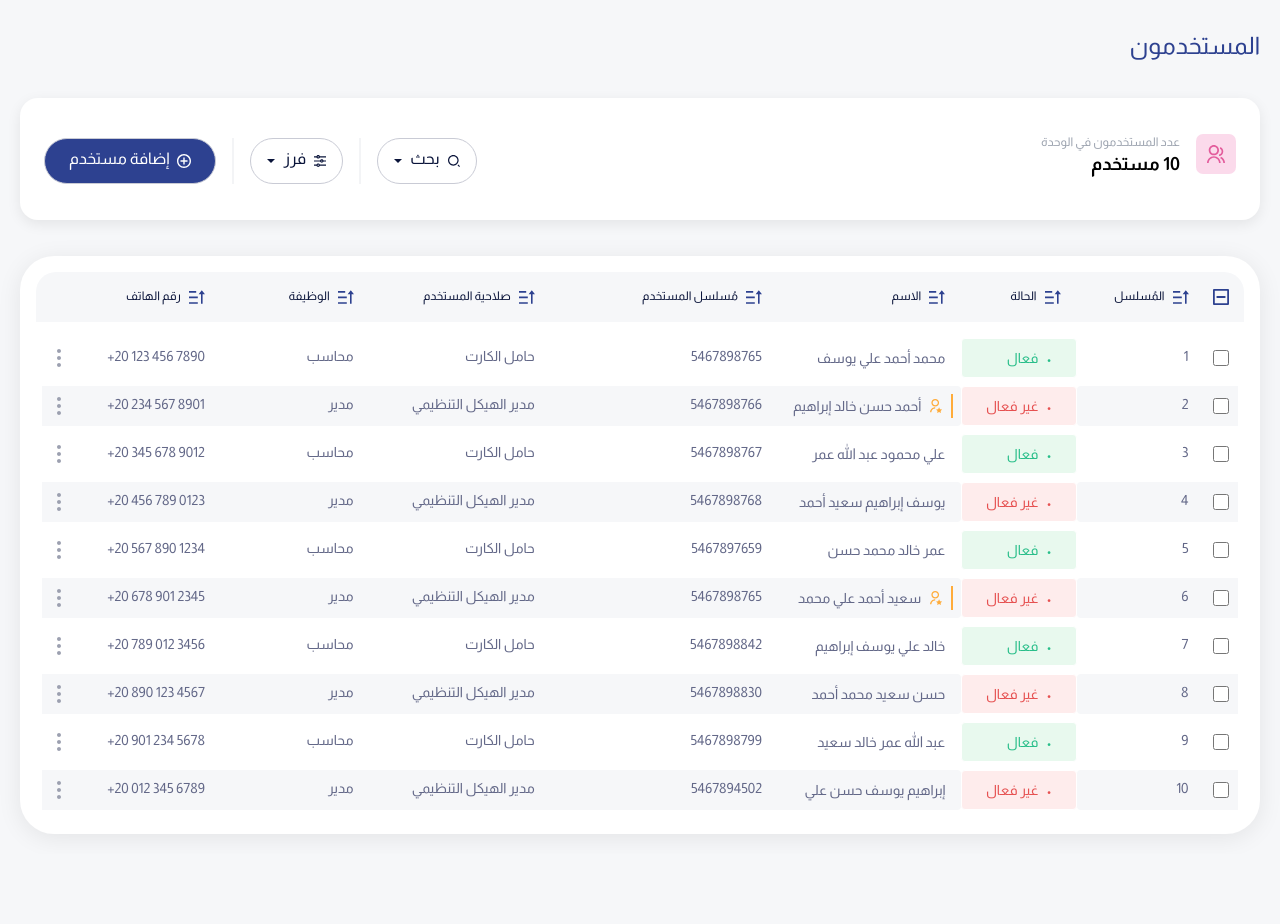
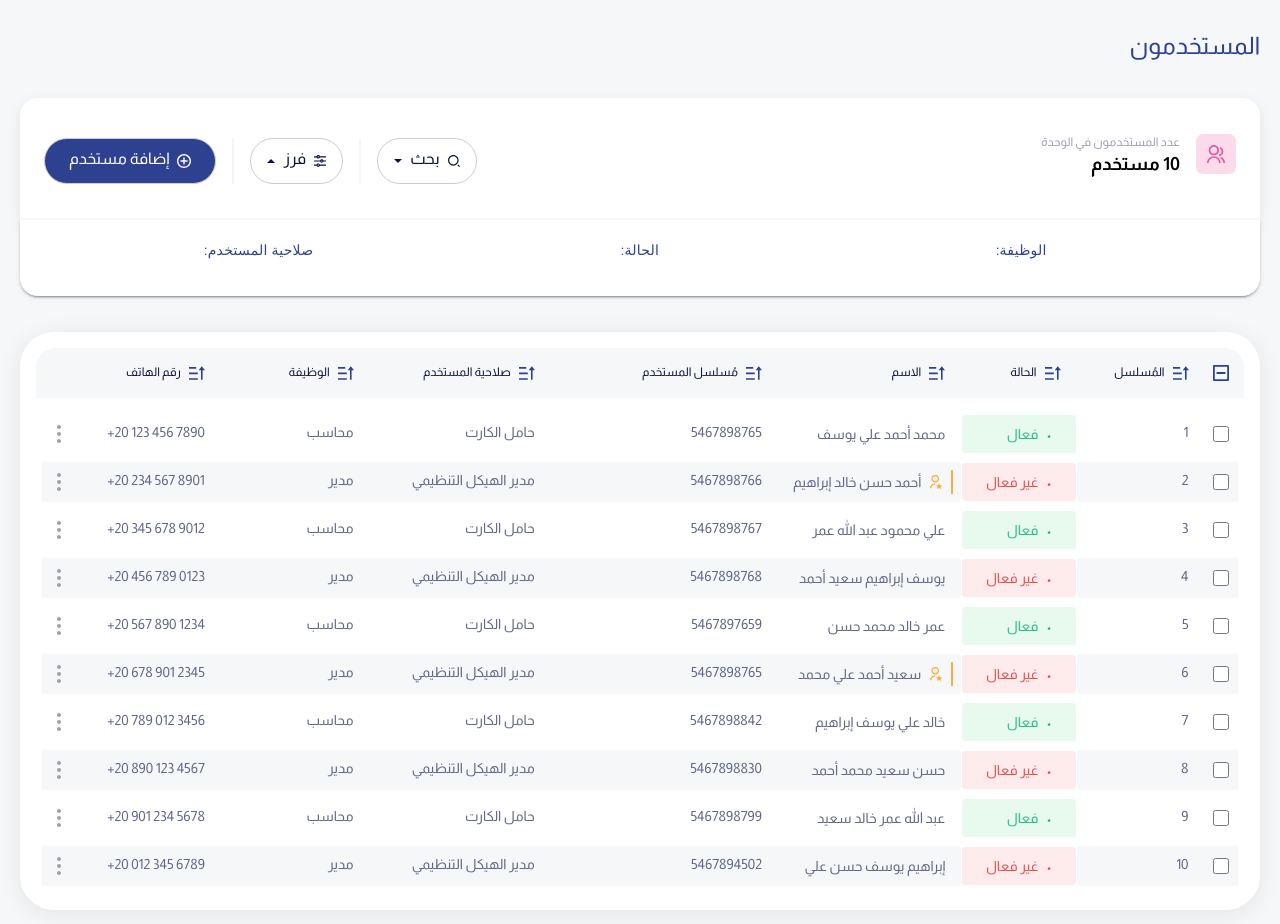
Before and after one commit to MarcoRizzk/Solarus, an Angular app: page /home in a window 1280 px wide. Both pictures are taken after a click on the button "فرز". Shown: the top 924 px of the page. Before the commit the page ends 854 px from the top, so only its background shows below. Built offline with nearby package versions, Linux system fonts and the light colour scheme.

Commit message:
adding panel for filter

```diff
--- a/src/app/app.module.ts
+++ b/src/app/app.module.ts
@@ -7,6 +7,7 @@ import { HomeComponent } from './home/home.component';
 import { SingleEmployeeComponent } from './single-employee/single-employee.component';
 import { HttpClientModule } from '@angular/common/http';
 import { BrowserAnimationsModule } from '@angular/platform-browser/animations';
+import {MatExpansionModule} from '@angular/material/expansion';
 
 
 @NgModule({
@@ -19,7 +20,8 @@ import { BrowserAnimationsModule } from '@angular/platform-browser/animations';
     BrowserModule,
     AppRoutingModule,
     HttpClientModule,
-    BrowserAnimationsModule
+    BrowserAnimationsModule,
+    MatExpansionModule
   ],
   providers: [],
   bootstrap: [AppComponent]
--- a/src/app/home/home.component.html
+++ b/src/app/home/home.component.html
@@ -3,8 +3,10 @@
   <p class="text-2xl text-primary">المستخدمون</p>
 
   <!-- General Details Part -->
+  <div>
     <div
-    class="flex flex-col lg:flex-row gap-y-4 md:gap-y-0 bg-white rounded-[18px] py-9 px-6 shadow-[0px_4px_14px_0px_rgba(0,0,0,0.08)]"
+      class="flex flex-col lg:flex-row gap-y-4 md:gap-y-0 bg-white py-9 px-6 shadow-[0px_4px_14px_0px_rgba(0,0,0,0.08)]"
+      [ngClass]="isPanelExpanded ? 'rounded-t-[18px]' : 'rounded-[18px]'"
     >
       <div class="ml-auto flex gap-4">
         <div class="p-[11px] rounded-[7px] bg-pink-500 bg-opacity-20 w-10 h-10">
@@ -31,10 +33,15 @@
         <span class="border-gray-100 h-full border-[1px]"></span>
         <button
           class="bg-transparent rounded-full border-[1px] border-border px-4 py-0 md:py-2 flex items-center justify-center gap-2"
+          (click)="togglePanel()"
         >
           <img src="./../../assets/icons/options.svg" alt="search icon" />
           <p class="pb-1">فرز</p>
-        <img src="./../../assets/icons/arrow-down.svg" alt="search icon" />
+          <img
+            [class.rotate-180]="isPanelExpanded"
+            src="./../../assets/icons/arrow-down.svg"
+            alt="search icon"
+          />
         </button>
         <span class="border-gray-100 h-full border-[1px]"></span>
 
@@ -45,6 +52,23 @@
           <p class="pb-1 whitespace-nowrap">إضافة مستخدم</p>
         </button>
       </div>
+    </div>
+    <mat-expansion-panel
+      [(expanded)]="isPanelExpanded"
+      class="w-full !rounded-t-none !rounded-b-[18px]"
+    >
+      <div class="grid grid-cols-12 py-5 px-6 text-primary">
+        <div class="col-span-4 flex justify-center items-center">
+          <h2>الوظيفة:</h2>
+        </div>
+        <div class="col-span-4 flex justify-center items-center">
+          <h2>الحالة:</h2>
+        </div>
+        <div class="col-span-4 flex justify-center items-center">
+          <h2>صلاحية المستخدم:</h2>
+        </div>
+      </div>
+    </mat-expansion-panel>
   </div>
 
   <!-- Employees Table -->
--- a/src/app/home/home.component.ts
+++ b/src/app/home/home.component.ts
@@ -10,12 +10,17 @@ import { Employee } from '../dtos/employee.dto';
 export class HomeComponent implements OnInit {
   allEmployees: Employee[] = [];
   selectedEmployees: Employee[] = [];
-  sorting=''
+  sorting = '';
+  isPanelExpanded = false;
   constructor(private employeesService: EmployeesService) {}
   ngOnInit(): void {
     this.employeesService.getEmployees().subscribe((result) => {
       this.allEmployees = result;
     });
+  }
+
+  togglePanel() {
+    this.isPanelExpanded = !this.isPanelExpanded;
   }
 
   onCheckboxChange(employee: Employee) {
@@ -33,10 +38,9 @@ export class HomeComponent implements OnInit {
   }
 
   sortBy(type: string) {
-    if(type === this.sorting){
+    if (type === this.sorting) {
       this.allEmployees.reverse();
-    }
-    else if (type === 'name') {
+    } else if (type === 'name') {
       this.allEmployees.sort((a, b) => {
         if (a.name < b.name) return -1;
         if (a.name > b.name) return 1;
@@ -76,6 +80,6 @@ export class HomeComponent implements OnInit {
         return 0;
       });
     }
-    this.sorting = type
+    this.sorting = type;
   }
 }
```
Lines whose indentation alone changed are shown as unchanged.
